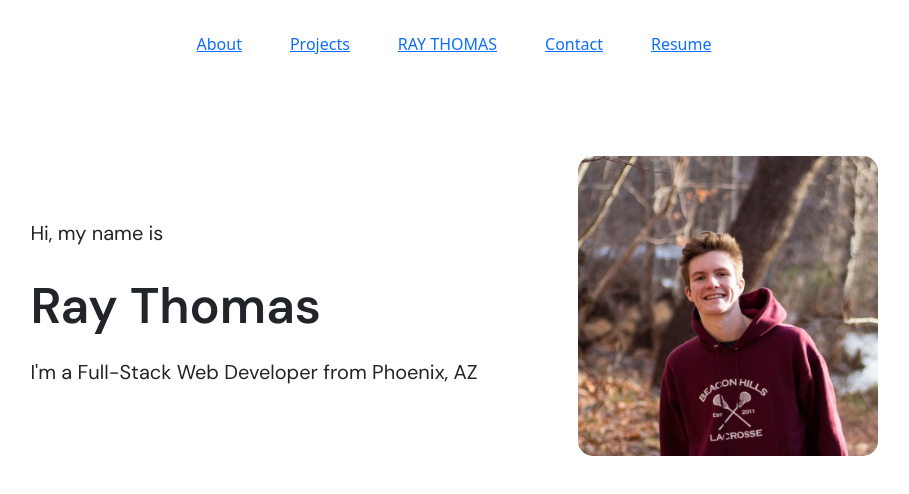
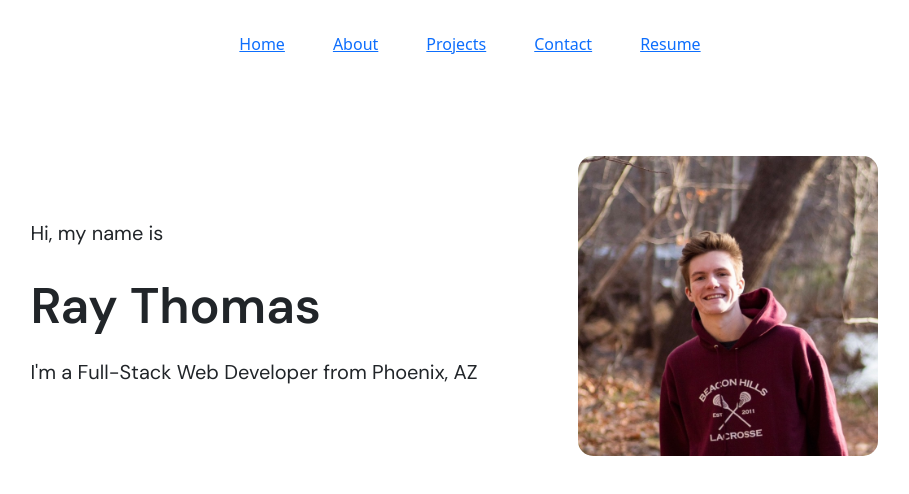
Before and after one commit to raythomass/portfolio-react, a React (Vite) app in the folder portfolio-react/: page / in a window 1280 px wide. Shown: the top 494 px of the page, without its empty margins (186-1095 px from the left). Built offline with nearby package versions, Linux system fonts and the light colour scheme.

Commit message:
changes made to navbar component

```diff
--- a/portfolio-react/src/App.css
+++ b/portfolio-react/src/App.css
@@ -10,6 +10,7 @@
   gap: 3rem;
 
   margin-top: 2rem;
+  list-style: none;
 }
 
 
--- a/portfolio-react/src/components/Nav.jsx
+++ b/portfolio-react/src/components/Nav.jsx
@@ -3,15 +3,15 @@ import { Link } from "react-router-dom";
 function Nav() {
     return (
         <nav>
-            <ul className="navigation list-unstyled md">
+            <ul className="navigation">
+                <li>
+                    <Link to='/' >Home</Link>
+                </li>
                 <li>
                     <Link to='/about' >About</Link>
                 </li>
                 <li>
                     <Link to='/projects' >Projects</Link>
-                </li>
-                <li>
-                    <Link to='/' >RAY THOMAS</Link>
                 </li>
                 <li>
                     <Link to='/contact' >Contact</Link>
```
